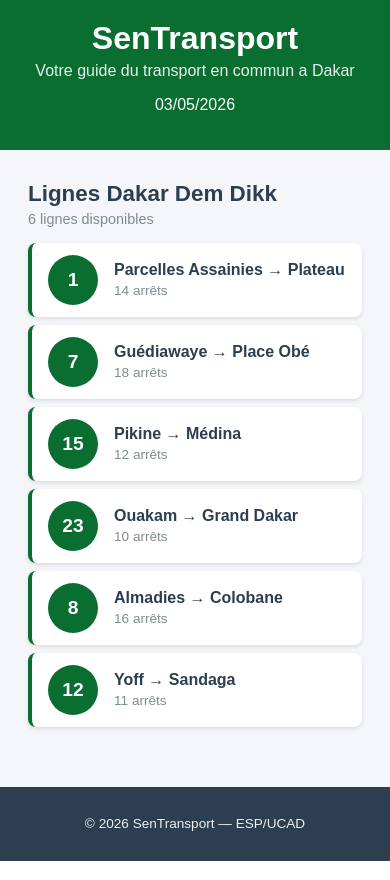
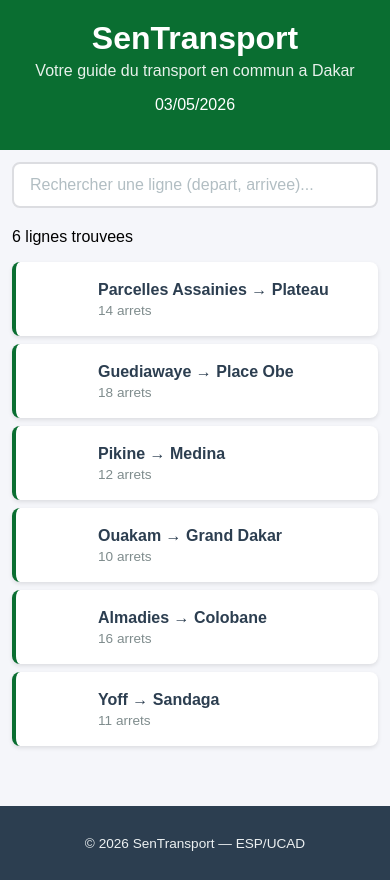
Before and after one commit to VeroS06/sentransport, a React (Create React App) app: page / in a window 390 px wide. Built offline with nearby package versions, Linux system fonts and the light colour scheme.

Commit message:
Lab 3 : etat, recherche et selection de lignes

```diff
--- a/src/App.css
+++ b/src/App.css
@@ -20,3 +20,20 @@
     padding: 12px;
   }
 }
+
+@media (max-width: 600px) {
+  .contenu {
+    padding: 12px;
+  }
+
+  .ligne-bus {
+    padding: 10px 12px;
+  }
+
+  .ligne-numero {
+    width: 40px;
+    height: 40px;
+    font-size: 1rem;
+    margin-right: 12px;
+  }
+}
--- a/src/App.js
+++ b/src/App.js
@@ -1,23 +1,69 @@
+import { useState } from 'react';
 import './App.css';
 import Header from './Header';
-import ListeLignes from './ListeLignes';
+import Recherche from './Recherche';
+import LigneBus from './LigneBus';
+import DetailLigne from './DetailLigne';
 import Footer from './Footer';
 
 function App() {
+  const [recherche, setRecherche] = useState("");
+  const [ligneSelectionnee, setLigneSelectionnee] = useState(null);
+
   const lignes = [
-    { id: 1, numero: "1",  depart: "Parcelles Assainies", arrivee: "Plateau",     arrets: 14 },
-    { id: 2, numero: "7",  depart: "Guédiawaye",          arrivee: "Place Obé",   arrets: 18 },
-    { id: 3, numero: "15", depart: "Pikine",              arrivee: "Médina",      arrets: 12 },
-    { id: 4, numero: "23", depart: "Ouakam",              arrivee: "Grand Dakar", arrets: 10 },
-    { id: 5, numero: "8",  depart: "Almadies",            arrivee: "Colobane",    arrets: 16 },
-    { id: 6, numero: "12", depart: "Yoff",                arrivee: "Sandaga",     arrets: 11 },
+    { id: 1, numero: "1", depart: "Parcelles Assainies", arrivee: "Plateau", arrets: 14,
+      listeArrets: ["Parcelles U14", "Parcelles U10", "Camberene", "Patte d'Oie", "Grand Dakar", "Colobane", "Ponty", "Plateau"] },
+
+    { id: 2, numero: "7", depart: "Guediawaye", arrivee: "Place Obe", arrets: 18,
+      listeArrets: ["Guediawaye", "Pikine", "Thiaroye", "Keur Massar", "Grand Yoff", "Parcelles", "Liberte 6", "Place Obe"] },
+
+    { id: 3, numero: "15", depart: "Pikine", arrivee: "Medina", arrets: 12,
+      listeArrets: ["Pikine Centre", "Thiaroye Gare", "Hann", "Colobane", "Fass", "Medina"] },
+
+    { id: 4, numero: "23", depart: "Ouakam", arrivee: "Grand Dakar", arrets: 10,
+      listeArrets: ["Ouakam Village", "Mermoz", "Fann", "Point E", "Liberte 5", "Grand Dakar"] },
+
+    { id: 5, numero: "8", depart: "Almadies", arrivee: "Colobane", arrets: 16,
+      listeArrets: ["Almadies", "Ngor", "Yoff", "Ouest Foire", "Liberte 6", "Colobane"] },
+
+    { id: 6, numero: "12", depart: "Yoff", arrivee: "Sandaga", arrets: 11,
+      listeArrets: ["Yoff Village", "Aeroport LSS", "Parcelles U17", "Grand Yoff", "HLM", "Sandaga"] },
   ];
+
+  const lignesFiltrees = lignes.filter(l =>
+    l.depart.toLowerCase().includes(recherche.toLowerCase()) ||
+    l.arrivee.toLowerCase().includes(recherche.toLowerCase()) ||
+    l.numero.includes(recherche)
+  );
+
+  function handleClickLigne(ligne) {
+    if (ligneSelectionnee && ligneSelectionnee.id === ligne.id) {
+      setLigneSelectionnee(null);
+    } else {
+      setLigneSelectionnee(ligne);
+    }
+  }
 
   return (
     <div className="App">
       <Header />
       <main className="contenu">
-        <ListeLignes lignes={lignes} />
+        <Recherche valeur={recherche} onChange={setRecherche} />
+        <p className="resultat-recherche">
+          {lignesFiltrees.length} ligne{lignesFiltrees.length > 1 ? 's' : ''} trouvee{lignesFiltrees.length > 1 ? 's' : ''}
+        </p>
+        {lignesFiltrees.map(ligne => (
+          <LigneBus
+            key={ligne.id}
+            numero={ligne.numero}
+            depart={ligne.depart}
+            arrivee={ligne.arrivee}
+            arrets={ligne.arrets}
+            estSelectionnee={ligneSelectionnee && ligneSelectionnee.id === ligne.id}
+            onClick={() => handleClickLigne(ligne)}
+          />
+        ))}
+        {ligneSelectionnee && <DetailLigne ligne={ligneSelectionnee} />}
       </main>
       <Footer />
     </div>
--- /dev/null
+++ b/src/DetailLigne.css
@@ -0,0 +1,67 @@
+.detail-ligne {
+  background-color: #ffffff;
+  border: 2px solid #0a6e31;
+  border-radius: 8px;
+  padding: 20px;
+  margin-top: 16px;
+  animation: slideDown 0.3s ease;
+}
+
+@keyframes slideDown {
+  from { opacity: 0; transform: translateY(-10px); }
+  to { opacity: 1; transform: translateY(0); }
+}
+
+.detail-titre {
+  color: #0a6e31;
+  margin: 0 0 8px 0;
+  font-size: 1.2rem;
+}
+
+.detail-info {
+  color: #7f8c8d;
+  margin: 0 0 16px 0;
+  font-size: 0.9rem;
+}
+
+.detail-arrets h4 {
+  color: #2c3e50;
+  margin: 0 0 8px 0;
+}
+
+.detail-liste {
+  list-style: none;
+  padding: 0;
+  margin: 0;
+}
+
+.detail-arret {
+  display: flex;
+  align-items: center;
+  padding: 8px 0;
+  border-bottom: 1px solid #f0f0f0;
+}
+
+.detail-arret:last-child {
+  border-bottom: none;
+}
+
+.arret-numero {
+  background-color: #0a6e31;
+  color: white;
+  width: 28px;
+  height: 28px;
+  border-radius: 50%;
+  display: flex;
+  align-items: center;
+  justify-content: center;
+  font-size: 0.8rem;
+  font-weight: bold;
+  margin-right: 12px;
+  flex-shrink: 0;
+}
+
+.arret-nom {
+  color: #2c3e50;
+  font-size: 0.95rem;
+}
--- /dev/null
+++ b/src/DetailLigne.js
@@ -0,0 +1,27 @@
+import './DetailLigne.css';
+
+function DetailLigne({ ligne }) {
+  return (
+    <div className="detail-ligne">
+      <h3 className="detail-titre">
+        Ligne {ligne.numero} : {ligne.depart} → {ligne.arrivee}
+      </h3>
+      <p className="detail-info">
+        {ligne.arrets} arrets sur ce trajet
+      </p>
+      <div className="detail-arrets">
+        <h4>Arrets principaux :</h4>
+        <ul className="detail-liste">
+          {ligne.listeArrets.map((arret, index) => (
+            <li key={index} className="detail-arret">
+              <span className="arret-numero">{index + 1}</span>
+              <span className="arret-nom">{arret}</span>
+            </li>
+          ))}
+        </ul>
+      </div>
+    </div>
+  );
+}
+
+export default DetailLigne;
--- a/src/LigneBus.css
+++ b/src/LigneBus.css
@@ -17,7 +17,6 @@
 }
 
 .ligne-numero {
-  background-color: #0a6e31;
   color: white;
   font-weight: bold;
   font-size: 1.2rem;
@@ -47,3 +46,12 @@
   color: #7f8c8d;
   margin-top: 4px;
 }
+
+.ligne-bus-active {
+  border-left: 4px solid #e67e22;
+  background-color: #fef9f3;
+}
+
+.ligne-bus-active .ligne-numero {
+  background-color: #e67e22;
+}
--- a/src/LigneBus.js
+++ b/src/LigneBus.js
@@ -1,14 +1,15 @@
 import './LigneBus.css';
 
-function LigneBus({ numero, depart, arrivee, arrets }) {
+function LigneBus({ numero, depart, arrivee, arrets, estSelectionnee, onClick }) {
   return (
-    <div className="ligne-bus">
+    <div
+      className={`ligne-bus ${estSelectionnee ? 'ligne-bus-active' : ''}`}
+      onClick={onClick}
+    >
       <div className="ligne-numero">{numero}</div>
       <div className="ligne-info">
-        <span className="ligne-trajet">
-          {depart} → {arrivee}
-        </span>
-        <span className="ligne-arrets">{arrets} arrêts</span>
+        <span className="ligne-trajet">{depart} → {arrivee}</span>
+        <span className="ligne-arrets">{arrets} arrets</span>
       </div>
     </div>
   );
--- a/src/ListeLignes.js
+++ b/src/ListeLignes.js
@@ -15,6 +15,7 @@ function ListeLignes({ lignes }) {
           depart={ligne.depart}
           arrivee={ligne.arrivee}
           arrets={ligne.arrets}
+          couleur={ligne.couleur}
         />
       ))}
     </div>
--- /dev/null
+++ b/src/Recherche.css
@@ -0,0 +1,22 @@
+.recherche {
+  margin-bottom: 20px;
+}
+
+.recherche-input {
+  width: 100%;
+  padding: 12px 16px;
+  font-size: 1rem;
+  border: 2px solid #dcdde1;
+  border-radius: 8px;
+  outline: none;
+  box-sizing: border-box;
+  transition: border-color 0.2s;
+}
+
+.recherche-input:focus {
+  border-color: #0a6e31;
+}
+
+.recherche-input::placeholder {
+  color: #b2bec3;
+}
--- /dev/null
+++ b/src/Recherche.js
@@ -0,0 +1,17 @@
+import './Recherche.css';
+
+function Recherche({ valeur, onChange }) {
+  return (
+    <div className="recherche">
+      <input
+        type="text"
+        className="recherche-input"
+        placeholder="Rechercher une ligne (depart, arrivee)..."
+        value={valeur}
+        onChange={e => onChange(e.target.value)}
+      />
+    </div>
+  );
+}
+
+export default Recherche;
```
Also changed, not shown: src/StatReseau.js (added, +15 -0 lines).
